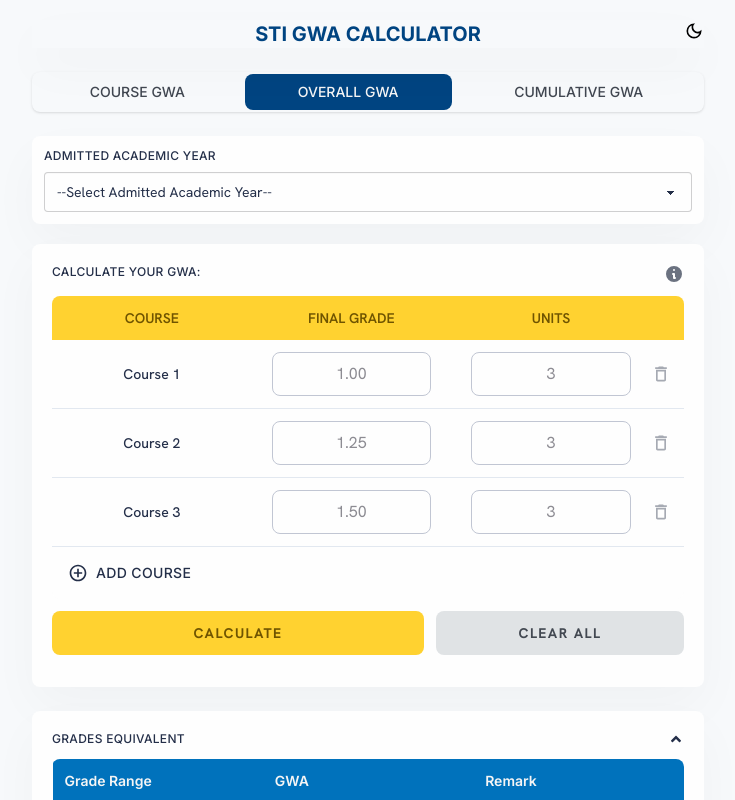
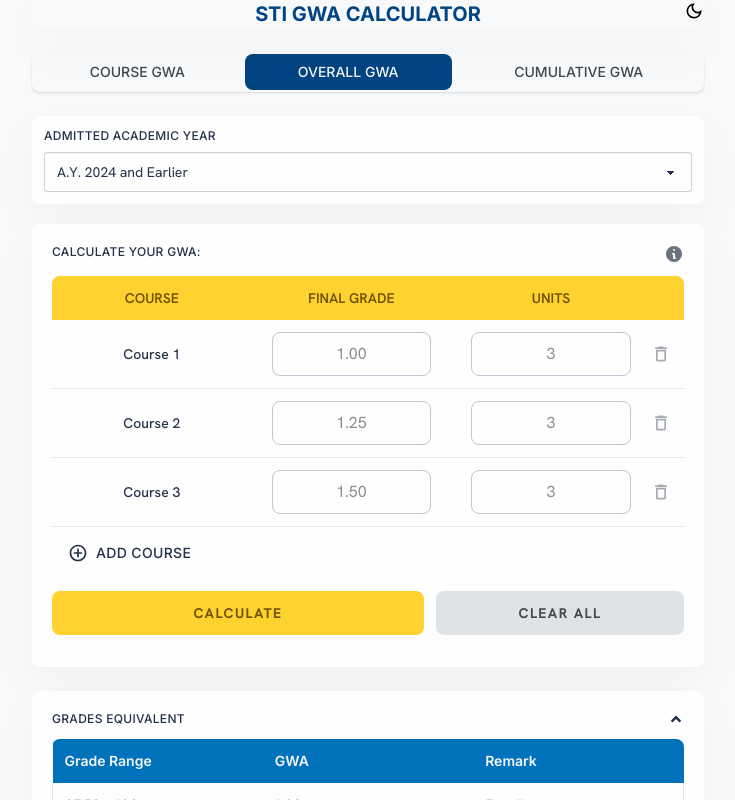
Before and after one commit to Lynch-ely/sti-version2-calculator, a React (Vite) app: page / in a window 1280 px wide. Both pictures are taken after a click on the button "OVERALL GWA". Shown: the top 800 px of the page, without its empty margins (272-1007 px from the left). Built offline with nearby package versions, Linux system fonts and the light colour scheme.

Commit message:
revision 3

```diff
--- a/src/pages/GWACalculator.jsx
+++ b/src/pages/GWACalculator.jsx
@@ -230,7 +230,7 @@
 
   return (
     <div className={`min-h-screen font-inter p-5 sm:p-0 text-[#242F49] ${bgDark}`}>
-        <div className="max-w-2xl mx-auto space-y-6 pt-5">
+        <div className="max-w-2xl mx-auto space-y-3 md:space-y-6">
           {/* HEADER */}
           <div className="flex justify-center items-center w-full relative shadow-[0_20px_50px_rgba(0,0,0,0.03)] ">
             <h1 className="text-[#004481] text-xl md:text-xl font-bold">STI GWA CALCULATOR</h1>
@@ -349,10 +349,9 @@
 
           {/* GWA */}
           <section className={`${activeNav === 'GWA' ? 'block' : 'hidden'} font-hanken`}>
-            <div className="bg-[#FEFEFE] rounded-lg w-full shadow-[0_20px_50px_rgba(0,0,0,0.03)] p-3 space-y-2 mb-5">
+            <div className="bg-[#FEFEFE] rounded-lg w-full shadow-[0_20px_50px_rgba(0,0,0,0.03)] p-3 space-y-2 mb-3 md:mb-5">
               <h1 className="text-xs font-inter font-medium uppercase tracking-wide">Admitted Academic Year</h1>
-              <select defaultValue="" className="select w-full bg-[#FEFEFE]" onChange={(e) => setAdmittedYear(e.target.value)}>
-                <option value='' disabled hidden>--Select Admitted Academic Year--</option>
+              <select defaultValue="2024" className="select w-full bg-[#FEFEFE]" onChange={(e) => setAdmittedYear(e.target.value)}>
                 <option value='2024'>A.Y. 2024 and Earlier</option>
                 <option value='2025'>A.Y. 2025-2026 Onwards</option>
               </select>
@@ -362,7 +361,7 @@
                 <h1 className="text-xs font-inter font-medium uppercase tracking-wide">Calculate your gwa:</h1>
                 <HiInformationCircle className="text-xl hover:cursor-pointer hover:scale-110 transition-gpu duration-200 text-[#6B7280] hover:text-[#0072bc]"/>
               </div>
-              <div className="flex flex-col gap-3 text-center max-h-110 overflow-hidden overflow-y-auto ">
+              <div className="flex flex-col gap-3 text-center max-h-77 md:max-h-110 overflow-hidden overflow-y-auto ">
                 <table className="rounded-lg">
                   <thead className="bg-amber-300 text-[#6f5400] sticky top-0 z-10">
                     <tr className="">
@@ -439,10 +438,10 @@
                 </button>
                 <button className="w-2/3 bg-[#e0e3e5] text-[#424851] py-3 rounded-lg font-bold tracking-widest text-xs md:text-sm hover:bg-[#d8dadc]" onClick={clearAllCourses}>CLEAR ALL</button>
               </div>
-              <div className={`bg-[#ffde9c] w-full h-22 flex justify-center items-center rounded-lg ${overallGWA !== null ? 'flex' : 'hidden'}`}>
-                <div className="flex flex-col items-center px-10">
-                  <h1 className="text-[#614100] font-semibold tracking-widest text-xl uppercase font-hanken text-center">GWA: <span className="text-xl font-bold">{overallGWA}</span></h1>
-                  <p className="text-[#614100] tracking-widest text-sm text-center">{overallGWAResult()}</p>
+              <div className={`bg-[#ffde9c] w-full h-18 md:h-22 flex justify-center items-center rounded-lg ${overallGWA !== null ? 'flex' : 'hidden'}`}>
+                <div className="flex flex-col items-center px-0">
+                  <h1 className="text-[#614100] font-semibold tracking-widest text-sm md:text-xl uppercase font-hanken text-center">GWA: <span className="text-sm md:text-xl font-bold">{overallGWA}</span></h1>
+                  <p className="text-[#614100] tracking-widest text-[9px] md:text-sm text-center">{overallGWAResult()}</p>
                 </div>
               </div>
             </div>
```
